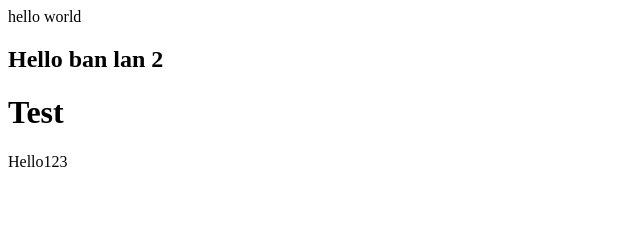
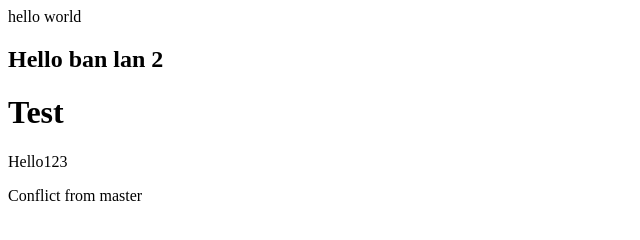
Before and after one commit to Mutteen/toturial, a plain HTML site: page index.html in a window 1280 px wide. Shown: the whole page, without its empty margins (0-640 px from the left). Drawn offline with Linux system fonts and the light colour scheme.

Commit message:
conflict from master

```diff
--- a/index.html
+++ b/index.html
@@ -6,3 +6,4 @@ Hello ban lan 2
 </h2>
 <h1>Test</h1>
 <p>Hello123</p>
+<p>Conflict from master</p>
```
